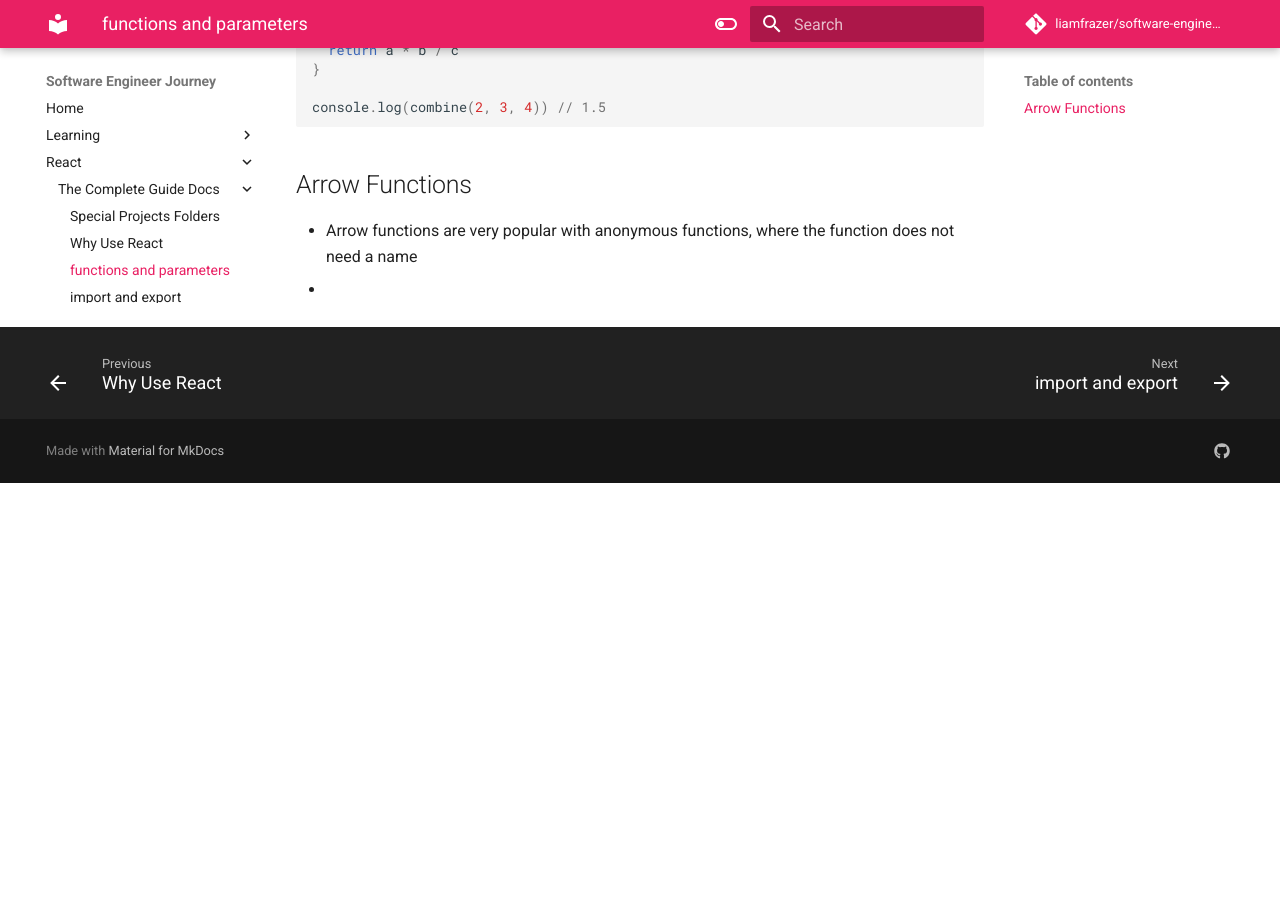
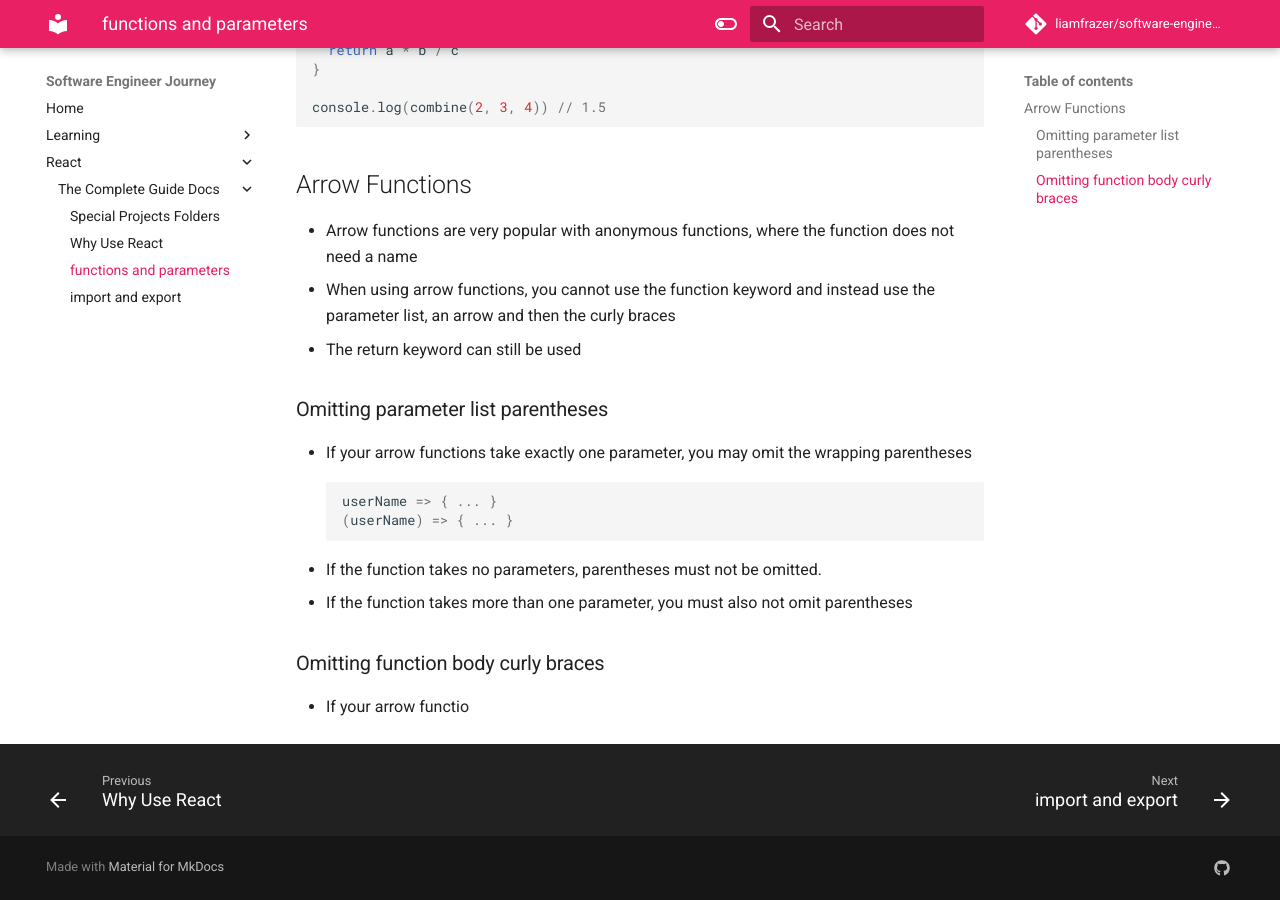
Before and after one commit to liamfrazer/software-engineer-journey, an MkDocs documentation site: the page built from docs/React/The Complete Guide Docs/functions and parameters.md, in a window 1280 px wide and 900 px high, scrolled down 1123 px. Built offline with MkDocs 1.6.1 and Material for MkDocs 9.7.7, drawn with Linux system fonts in a browser that asks for light colours; comment, search, counter and statistics services are not loaded; before the commit the page ends 1606 px from its top, so only the background shows below that.

Commit message:
vault backup: 2023-12-09 17:15:50

````diff
--- a/docs/React/The Complete Guide Docs/functions and parameters.md
+++ b/docs/React/The Complete Guide Docs/functions and parameters.md
@@ -5,6 +5,8 @@ tags:
   - parameters
   - return
   - values
+  - arrow
+  - parentheses
 ---
 # functions and parameters
 
@@ -60,4 +62,17 @@ console.log(combine(2, 3, 4)) // 1.5
 
 ## Arrow Functions
 * Arrow functions are very popular with anonymous functions, where the function does not need a name
-*
+* When using arrow functions, you cannot use the function keyword and instead use the parameter list, an arrow and then the curly braces
+* The return keyword can still be used
+
+### Omitting parameter list parentheses
+* If your arrow functions take exactly one parameter, you may omit the wrapping parentheses
+```js
+userName => { ... }
+(userName) => { ... }
+```
+* If the function takes no parameters, parentheses must not be omitted.
+* If the function takes more than one parameter, you must also not omit parentheses
+
+### Omitting function body curly braces
+* If your arrow functio
````
